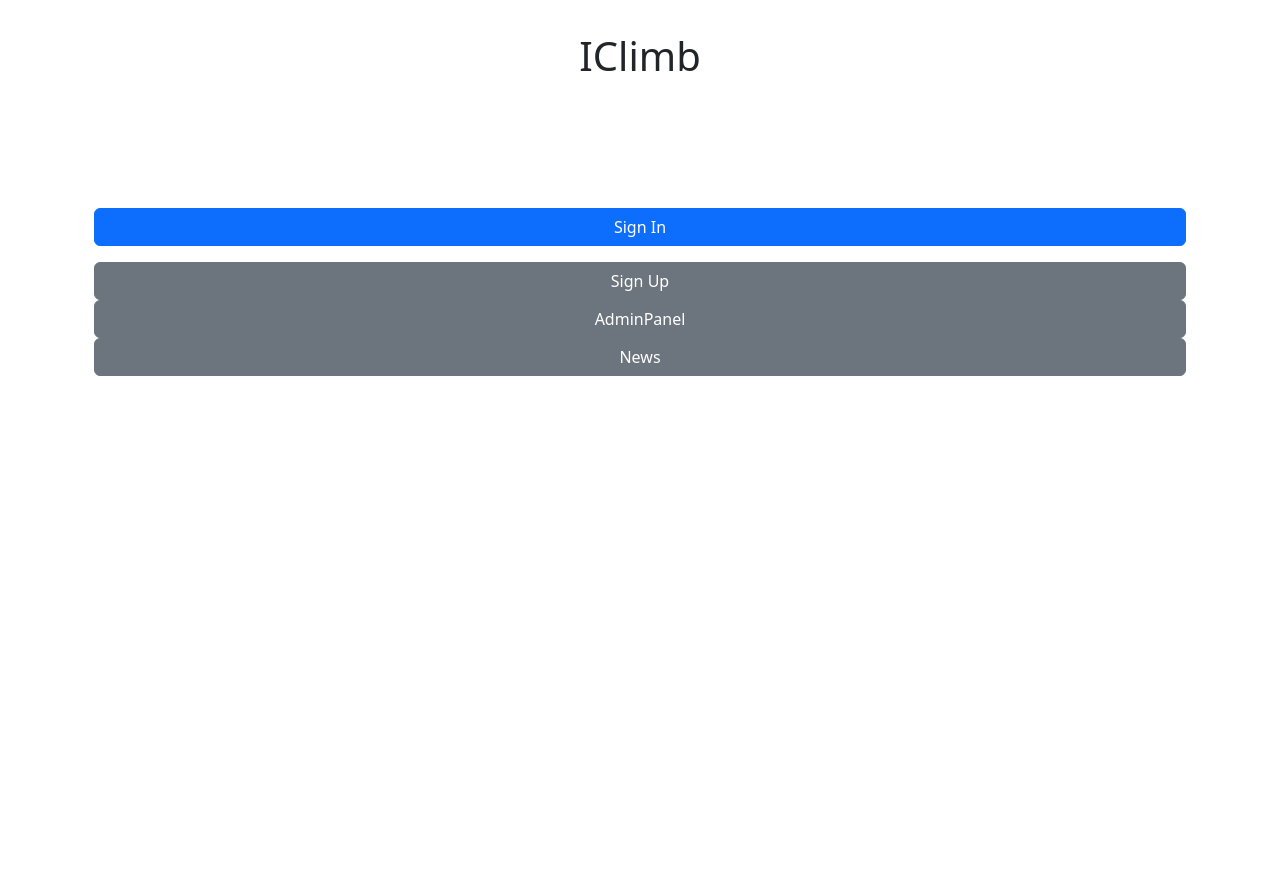
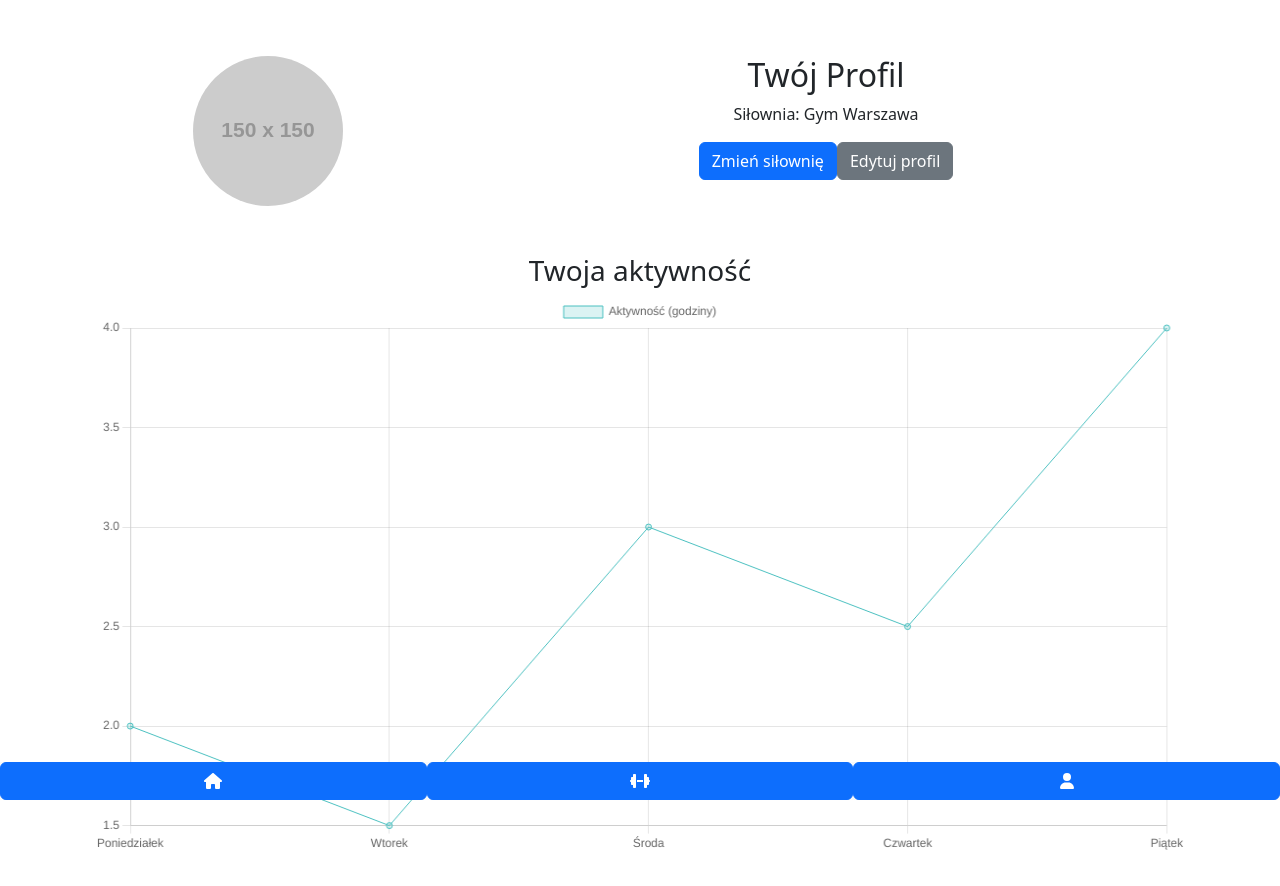
Before and after one commit to Lucius17/IClimb-client, a React (Vite) app: page /profile in a window 1280 px wide. Before the commit this address led to /. Before the commit the page ends 800 px from the top, so only its background shows below. Built offline with nearby package versions, Linux system fonts and the light colour scheme.

Commit message:
Poprawiony profil

```diff
--- a/src/App.jsx
+++ b/src/App.jsx
@@ -28,8 +28,9 @@ function App() {
           <Route path="/" element={<Unsigned />} />
           <Route path="/login" element={isAuthenticated ? <Navigate to="/" /> : <LogIn onSignIn={handleSignIn} />} />
           <Route path="/signup" element={isAuthenticated ? <Navigate to="/" /> : <SignUp />} />
-          <Route path="/map" element={<MapView />} />
+          <Route path="/gym" element={<MapView />} />
           <Route path="/news" element={<News />} />
+          <Route path="/profile" element={<Profile />} />
           <Route path="/admin/*" element={<AdminPanel />} />
           <Route path="/superadmin" element={<SuperAdminPanel />} />
           <Route path="/admin/:centerId/*" element={<AdminPanel />} />
--- a/src/components/Profile.jsx
+++ b/src/components/Profile.jsx
@@ -1,25 +1,75 @@
-import React from 'react';
-import Menu from './Menu.jsx';
+import React, { useState } from 'react';
+import { Line } from 'react-chartjs-2';
+import 'chart.js/auto';
+import Menu from './Menu';
 
 function Profile() {
+  const [avatar, setAvatar] = useState('https://via.placeholder.com/150'); // Użycie URL jako placeholder
+
+  const [gymName, setGymName] = useState('Gym Warszawa');
+
+  const handleAvatarChange = (event) => {
+    const file = event.target.files[0];
+    if (file) {
+      const imageUrl = URL.createObjectURL(file);
+      setAvatar(imageUrl);
+    }
+  };
+
+  const activityData = {
+    labels: ['Poniedziałek', 'Wtorek', 'Środa', 'Czwartek', 'Piątek'],
+    datasets: [
+      {
+        label: 'Aktywność (godziny)',
+        data: [2, 1.5, 3, 2.5, 4],
+        backgroundColor: 'rgba(75, 192, 192, 0.2)',
+        borderColor: 'rgba(75, 192, 192, 1)',
+        borderWidth: 1,
+      },
+    ],
+  };
+
   return (
+	<>
+    <div className="container mt-4">
+      <div className="row">
+        <div className="col-md-4 text-center">
+          <img
+            src={avatar}
+            alt="Avatar"
+            className="rounded-circle"
+            style={{ width: '150px', height: '150px', cursor: 'pointer' }}
+            onClick={() => document.getElementById('avatarInput').click()}
+          />
+          <input
+            type="file"
+            id="avatarInput"
+            style={{ display: 'none' }}
+            accept="image/*"
+            onChange={handleAvatarChange}
+          />
+        </div>
+        <div className="col-md-8">
+          <h2>Twój Profil</h2>
+          <p>Siłownia: {gymName}</p>
+          <button className="btn btn-primary mb-3" onClick={() => alert('Zmiana siłowni!')}>
+            Zmień siłownię
+          </button>
+          <button className="btn btn-secondary mb-3" onClick={() => alert('Edycja profilu!')}>
+            Edytuj profil
+          </button>
+        </div>
+      </div>
 
-	  <div className="container text-center mt-5">
-
-		<div className="row">
-		  <div className="col-12">
-			<img src="../assets/avatar.png" alt="Avatar" className="rounded-circle mb-3" style={{ width: '100px' }} />
-			<h2>Username</h2>
-			<p>Random dane: Lorem Ipsum dolor sit amet</p>
-			<div className="mt-5">
-			  <h4>Stats:</h4>
-			  {/* Tutaj można dodać wykres z pomocą Chart.js lub ProgressBar z Bootstrapa */}
-			</div>
+      <div className="row mt-5">
+        <h3>Twoja aktywność</h3>
+        <Line data={activityData} />
       </div>
     </div>
 
 	<Menu />
-	  </div>
+	</>
+
   );
 }
 
--- a/src/components/Unsigned.jsx
+++ b/src/components/Unsigned.jsx
@@ -1,5 +1,6 @@
 import React from 'react';
 import { Link } from 'react-router-dom';
+import Menu from './Menu';
 
 function Unsigned() {
   return (
@@ -15,6 +16,8 @@ function Unsigned() {
       <Link to="/superadmin" className="btn btn-secondary w-100">AdminPanel</Link>
       <Link to="/news" className="btn btn-secondary w-100">News</Link>
 
+
+      <Menu />
     </div>
   );
 }
```
Lines whose indentation alone changed are shown as unchanged.
